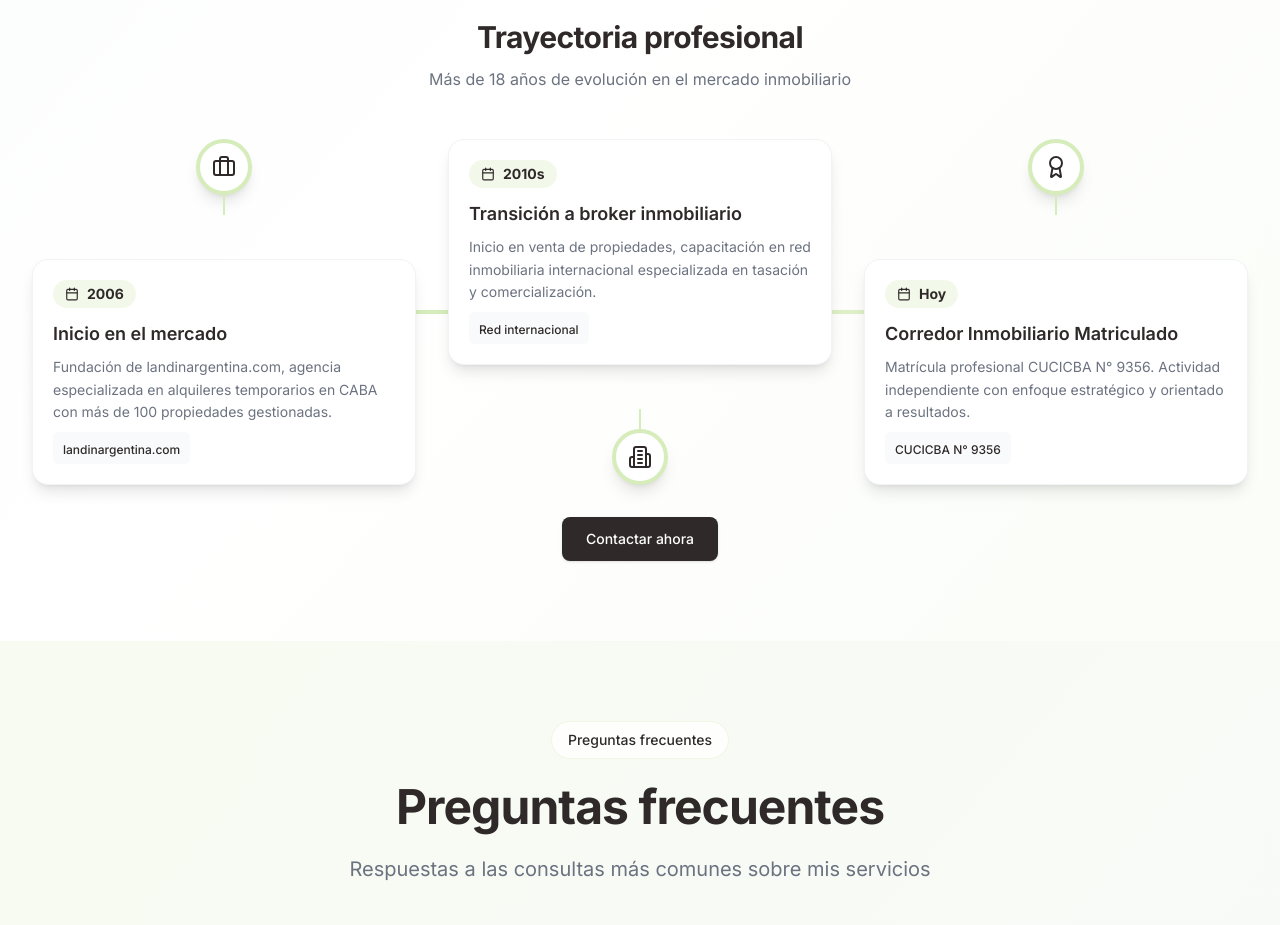
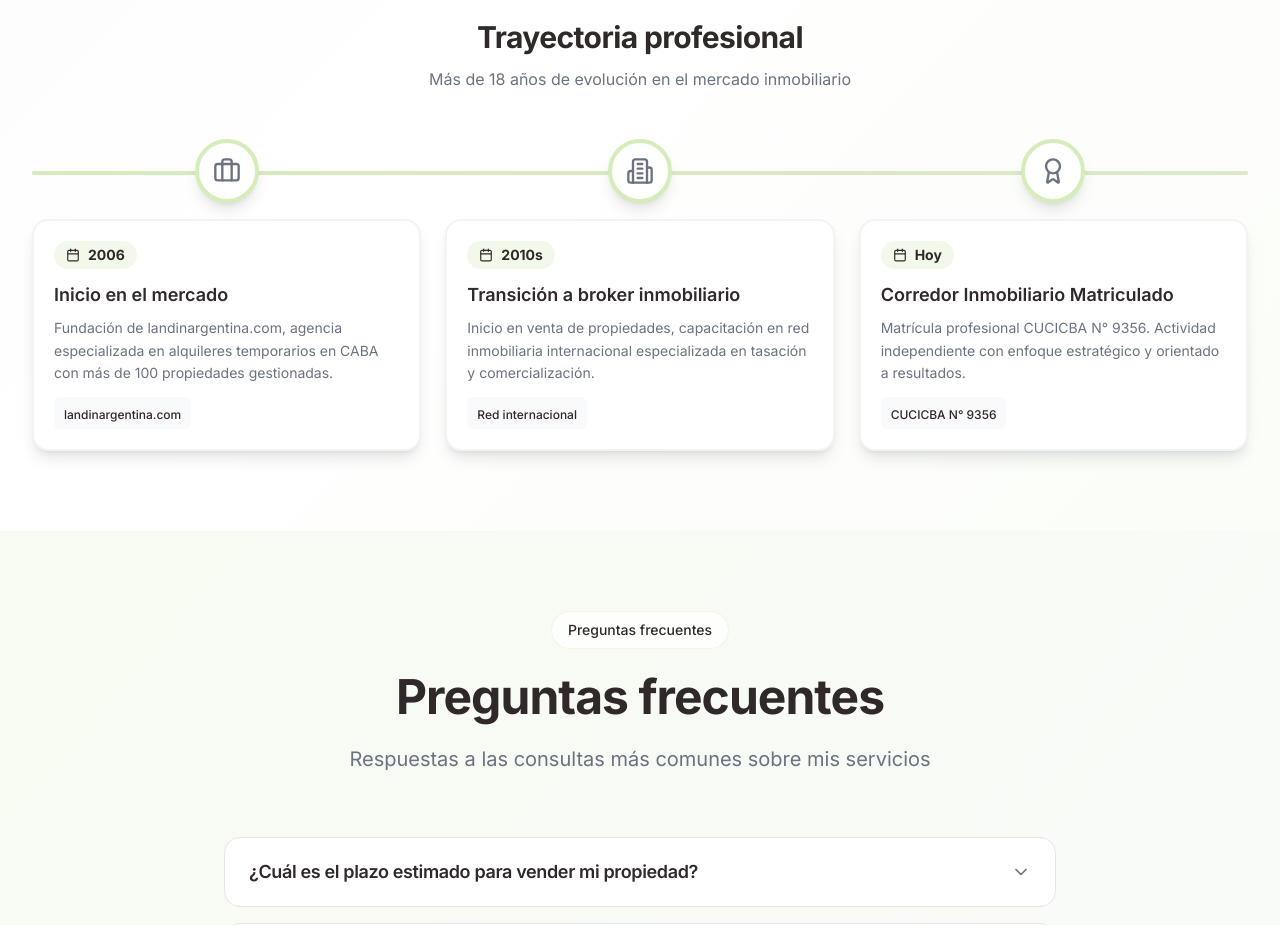
Before and after one commit to matiasquercia/mp-landing, a React (Vite) app: page / in a window 1280 px wide. Shown: the part 5460-6385 px from the top of the page. Built offline with nearby package versions, Linux system fonts and the light colour scheme.

Commit message:
Interactive timeline with click-to-highlight, remove contact button

```diff
--- a/src/app/components/About.tsx
+++ b/src/app/components/About.tsx
@@ -1,12 +1,12 @@
-import React from 'react';
+import React, { useState } from 'react';
 import { Award, GraduationCap, Building2, Users, Briefcase, Calendar } from 'lucide-react';
-import { Button } from './ui/Button';
 import { motion } from 'motion/react';
 import profileImage1 from '../../assets/fotos/4.jpeg';
 import profileImage2 from '../../assets/fotos/2.jpeg';
 import profileImage3 from '../../assets/fotos/1.jpeg';
 
 export function About() {
+  const [activeTimelineIndex, setActiveTimelineIndex] = useState<number | null>(null);
   const timeline = [
     {
       year: '2006',
@@ -181,111 +181,148 @@ export function About() {
             <p className="text-[#6B7280]">Más de 18 años de evolución en el mercado inmobiliario</p>
           </div>
 
-          {/* Desktop Timeline */}
+          {/* Desktop Timeline - Interactive */}
           <div className="hidden md:block relative">
             {/* Timeline line */}
-            <div className="absolute top-1/2 left-0 right-0 h-1 bg-gradient-to-r from-[#D6ECBA] via-[#D6ECBA] to-[#D6ECBA]/50 rounded-full transform -translate-y-1/2" />
+            <div className="absolute top-8 left-0 right-0 h-1 bg-[#E5E7EB] rounded-full">
+              <motion.div
+                className="h-full bg-gradient-to-r from-[#D6ECBA] to-[#D6ECBA]/70 rounded-full"
+                initial={{ width: '0%' }}
+                animate={{ width: activeTimelineIndex !== null ? `${((activeTimelineIndex + 1) / timeline.length) * 100}%` : '100%' }}
+                transition={{ duration: 0.5 }}
+              />
+            </div>
 
-            <div className="grid md:grid-cols-3 gap-8 relative">
-              {timeline.map((item, index) => (
+            <div className="grid md:grid-cols-3 gap-6 relative">
+              {timeline.map((item, index) => {
+                const isActive = activeTimelineIndex === index;
+                return (
                   <motion.div
                     key={index}
-                  initial={{ opacity: 0, y: index % 2 === 0 ? 30 : -30 }}
+                    initial={{ opacity: 0, y: 20 }}
                     whileInView={{ opacity: 1, y: 0 }}
                     viewport={{ once: true }}
-                  transition={{ duration: 0.6, delay: index * 0.2 }}
-                  className={`relative ${index % 2 === 0 ? 'pt-24' : 'pb-24'}`}
+                    transition={{ duration: 0.5, delay: index * 0.15 }}
+                    className="relative pt-20 cursor-pointer"
+                    onClick={() => setActiveTimelineIndex(isActive ? null : index)}
                   >
-                  {/* Timeline node */}
-                  <div className={`absolute left-1/2 transform -translate-x-1/2 ${index % 2 === 0 ? 'top-0' : 'bottom-0'}`}>
+                    {/* Timeline node - centered at top */}
+                    <div className="absolute top-0 left-1/2 transform -translate-x-1/2">
                       <motion.div
                         whileHover={{ scale: 1.1 }}
-                      className="w-14 h-14 bg-white rounded-full flex items-center justify-center shadow-lg border-4 border-[#D6ECBA]"
+                        animate={{
+                          scale: isActive ? 1.15 : 1,
+                          backgroundColor: isActive ? '#D6ECBA' : '#ffffff'
+                        }}
+                        className={`w-16 h-16 rounded-full flex items-center justify-center shadow-lg border-4 transition-colors duration-300 ${
+                          isActive ? 'border-[#2F2A29]' : 'border-[#D6ECBA]'
+                        }`}
                       >
-                      <item.icon className="w-6 h-6 text-[#2F2A29]" />
+                        <item.icon className={`w-7 h-7 transition-colors duration-300 ${isActive ? 'text-[#2F2A29]' : 'text-[#6B7280]'}`} />
                       </motion.div>
-                    <div className={`absolute left-1/2 w-0.5 h-5 bg-[#D6ECBA] transform -translate-x-1/2 ${index % 2 === 0 ? 'top-full' : 'bottom-full'}`} />
                     </div>
 
                     {/* Content card */}
                     <motion.div
-                    whileHover={{ y: index % 2 === 0 ? 5 : -5, scale: 1.02 }}
-                    className={`bg-white rounded-2xl p-5 shadow-lg border border-[#E5E7EB]/50 ${index % 2 === 0 ? 'mt-6' : 'mb-6'}`}
+                      animate={{
+                        scale: isActive ? 1.03 : 1,
+                        y: isActive ? -5 : 0
+                      }}
+                      transition={{ duration: 0.3 }}
+                      className={`rounded-2xl p-5 shadow-lg border-2 transition-all duration-300 ${
+                        isActive
+                          ? 'bg-[#2F2A29] border-[#2F2A29] text-white'
+                          : 'bg-white border-[#E5E7EB]/50 hover:border-[#D6ECBA]'
+                      }`}
                     >
-                    <div className="inline-flex items-center gap-2 px-3 py-1 bg-[#D6ECBA]/30 rounded-full mb-3">
+                      <div className={`inline-flex items-center gap-2 px-3 py-1 rounded-full mb-3 ${
+                        isActive ? 'bg-[#D6ECBA]' : 'bg-[#D6ECBA]/30'
+                      }`}>
                         <Calendar className="w-3.5 h-3.5 text-[#2F2A29]" />
                         <span className="text-sm font-bold text-[#2F2A29]">{item.year}</span>
                       </div>
-                    <h4 className="text-lg font-semibold text-[#2F2A29] mb-2">{item.title}</h4>
-                    <p className="text-[#6B7280] text-sm leading-relaxed mb-2">{item.description}</p>
-                    <div className="inline-block px-2.5 py-1 bg-[#F9FAFB] rounded-md">
-                      <span className="text-xs font-medium text-[#2F2A29]">{item.highlight}</span>
+                      <h4 className={`text-lg font-semibold mb-2 ${isActive ? 'text-white' : 'text-[#2F2A29]'}`}>
+                        {item.title}
+                      </h4>
+                      <p className={`text-sm leading-relaxed mb-3 ${isActive ? 'text-white/80' : 'text-[#6B7280]'}`}>
+                        {item.description}
+                      </p>
+                      <div className={`inline-block px-2.5 py-1 rounded-md ${
+                        isActive ? 'bg-white/20' : 'bg-[#F9FAFB]'
+                      }`}>
+                        <span className={`text-xs font-medium ${isActive ? 'text-[#D6ECBA]' : 'text-[#2F2A29]'}`}>
+                          {item.highlight}
+                        </span>
                       </div>
                     </motion.div>
                   </motion.div>
-              ))}
+                );
+              })}
             </div>
           </div>
 
-          {/* Mobile Timeline */}
-          <div className="md:hidden space-y-5">
-            {timeline.map((item, index) => (
+          {/* Mobile Timeline - Interactive */}
+          <div className="md:hidden space-y-4">
+            {timeline.map((item, index) => {
+              const isActive = activeTimelineIndex === index;
+              return (
                 <motion.div
                   key={index}
                   initial={{ opacity: 0, x: -20 }}
                   whileInView={{ opacity: 1, x: 0 }}
                   viewport={{ once: true }}
                   transition={{ duration: 0.5, delay: index * 0.1 }}
-                className="relative pl-10"
+                  className="relative pl-12 cursor-pointer"
+                  onClick={() => setActiveTimelineIndex(isActive ? null : index)}
                 >
                   {/* Timeline line */}
                   {index < timeline.length - 1 && (
-                  <div className="absolute left-[17px] top-10 bottom-0 w-0.5 bg-gradient-to-b from-[#D6ECBA] to-[#D6ECBA]/30" />
+                    <div className={`absolute left-[19px] top-12 bottom-0 w-0.5 transition-colors duration-300 ${
+                      activeTimelineIndex !== null && activeTimelineIndex > index ? 'bg-[#D6ECBA]' : 'bg-[#E5E7EB]'
+                    }`} />
                   )}
 
                   {/* Node */}
-                <div className="absolute left-0 top-0 w-9 h-9 bg-white rounded-full flex items-center justify-center shadow-md border-2 border-[#D6ECBA]">
-                  <item.icon className="w-4 h-4 text-[#2F2A29]" />
-                </div>
+                  <motion.div
+                    animate={{
+                      scale: isActive ? 1.15 : 1,
+                      backgroundColor: isActive ? '#D6ECBA' : '#ffffff'
+                    }}
+                    className={`absolute left-0 top-0 w-10 h-10 rounded-full flex items-center justify-center shadow-md border-2 transition-colors duration-300 ${
+                      isActive ? 'border-[#2F2A29]' : 'border-[#D6ECBA]'
+                    }`}
+                  >
+                    <item.icon className={`w-5 h-5 transition-colors duration-300 ${isActive ? 'text-[#2F2A29]' : 'text-[#6B7280]'}`} />
+                  </motion.div>
 
                   {/* Content */}
-                <div className="bg-white rounded-xl p-4 shadow-md border border-[#E5E7EB]/50">
+                  <motion.div
+                    animate={{ scale: isActive ? 1.02 : 1 }}
+                    className={`rounded-xl p-4 shadow-md border-2 transition-all duration-300 ${
+                      isActive
+                        ? 'bg-[#2F2A29] border-[#2F2A29] text-white'
+                        : 'bg-white border-[#E5E7EB]/50'
+                    }`}
+                  >
                     <div className="flex items-center gap-2 mb-2">
-                    <span className="text-sm font-bold text-[#2F2A29] bg-[#D6ECBA]/30 px-2 py-0.5 rounded">{item.year}</span>
-                    <span className="text-xs text-[#6B7280]">{item.highlight}</span>
+                      <span className={`text-sm font-bold px-2 py-0.5 rounded ${
+                        isActive ? 'bg-[#D6ECBA] text-[#2F2A29]' : 'bg-[#D6ECBA]/30 text-[#2F2A29]'
+                      }`}>{item.year}</span>
+                      <span className={`text-xs ${isActive ? 'text-[#D6ECBA]' : 'text-[#6B7280]'}`}>{item.highlight}</span>
                     </div>
-                  <h4 className="text-base font-semibold text-[#2F2A29] mb-1">{item.title}</h4>
-                  <p className="text-[#6B7280] text-sm">{item.description}</p>
-                </div>
+                    <h4 className={`text-base font-semibold mb-1 ${isActive ? 'text-white' : 'text-[#2F2A29]'}`}>
+                      {item.title}
+                    </h4>
+                    <p className={`text-sm ${isActive ? 'text-white/80' : 'text-[#6B7280]'}`}>
+                      {item.description}
+                    </p>
                   </motion.div>
-            ))}
+                </motion.div>
+              );
+            })}
           </div>
         </motion.div>
 
-        {/* CTA */}
-        <motion.div
-          initial={{ opacity: 0, y: 20 }}
-          whileInView={{ opacity: 1, y: 0 }}
-          viewport={{ once: true }}
-          transition={{ duration: 0.6 }}
-          className="text-center mt-8"
-        >
-          <Button
-            variant="primary"
-            onClick={() => {
-              const element = document.getElementById('contact');
-              if (element) {
-                const offset = 80;
-                const elementPosition = element.getBoundingClientRect().top;
-                const offsetPosition = elementPosition + window.pageYOffset - offset;
-                window.scrollTo({ top: offsetPosition, behavior: 'smooth' });
-              }
-            }}
-            className="shadow-lg text-sm"
-          >
-            Contactar ahora
-          </Button>
-        </motion.div>
       </div>
     </section>
   );
```
Lines whose indentation alone changed are shown as unchanged.
